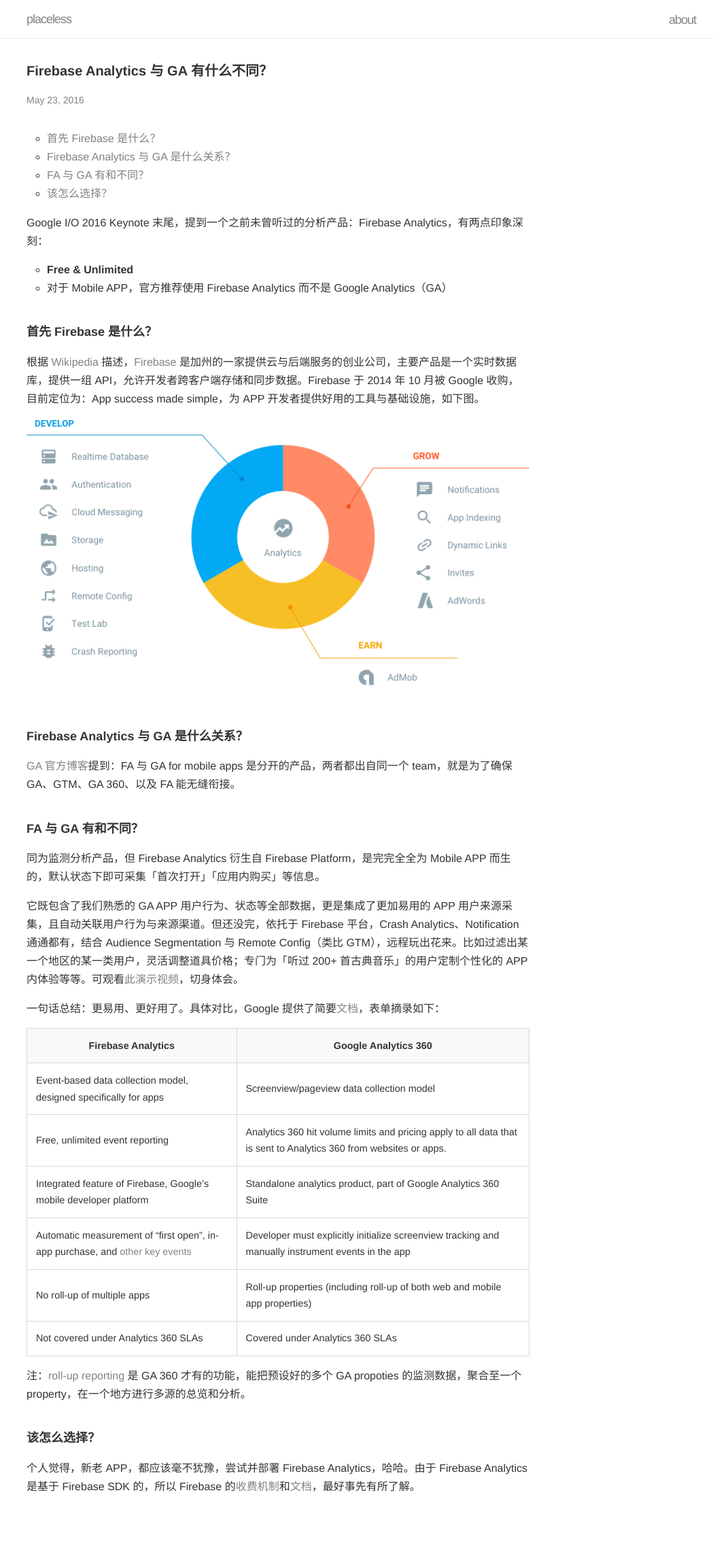
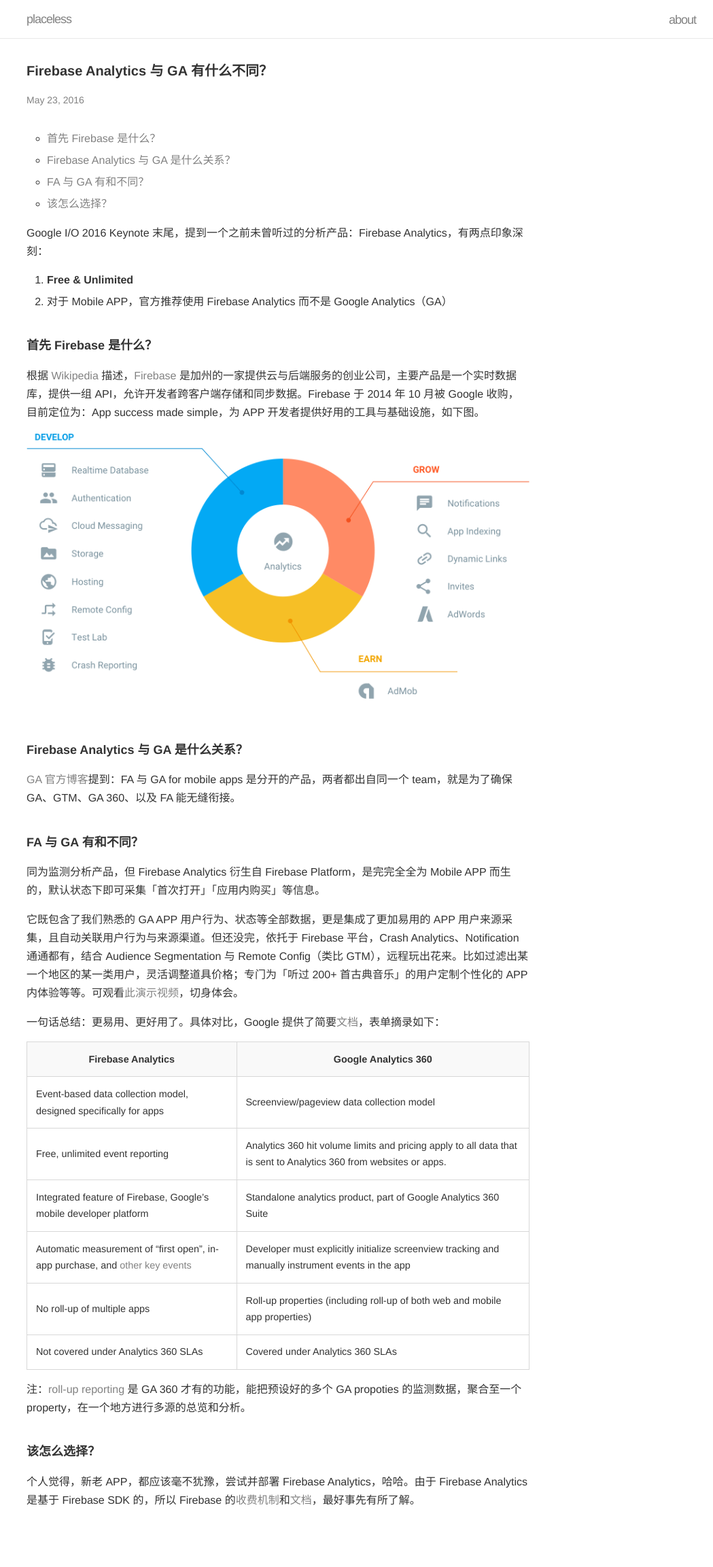
Before and after one commit to placeless/placeless.github.io, a Jekyll site: the page built from _posts/2016-05-23-differences-between-firebase-analytics-and-ga.md, in a window 1280 px wide. Shown: the whole page at 68% size, without its empty margins (231-1280 px from the left). Built offline with Jekyll 4.4.1, drawn with Linux system fonts in a browser that asks for light colours.

Commit message:
changed margin-bottom of '.post li' from 0 to 5px

```diff
--- a/_sass/_layout.scss
+++ b/_sass/_layout.scss
@@ -186,4 +186,5 @@
  */
 .post-header { margin-bottom: $spacing-unit; }
 .post a:hover { border-bottom: solid 1px $grey-color; }
-.post ul, .post ol { list-style: circle; }
+.post ul, { list-style: circle; }
+.post ul li, .post ol li { margin-bottom: $spacing-unit / 6; }
```
